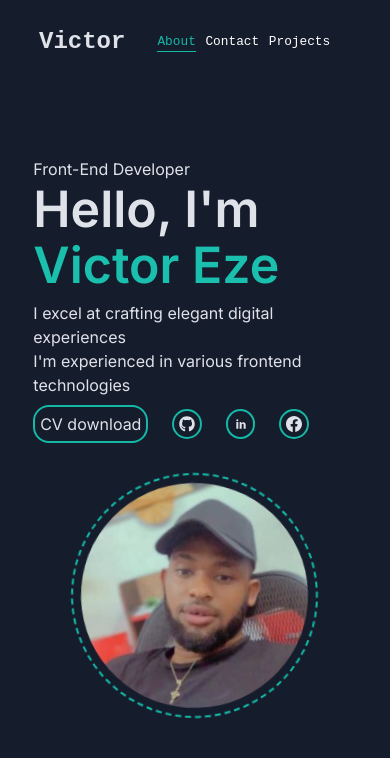
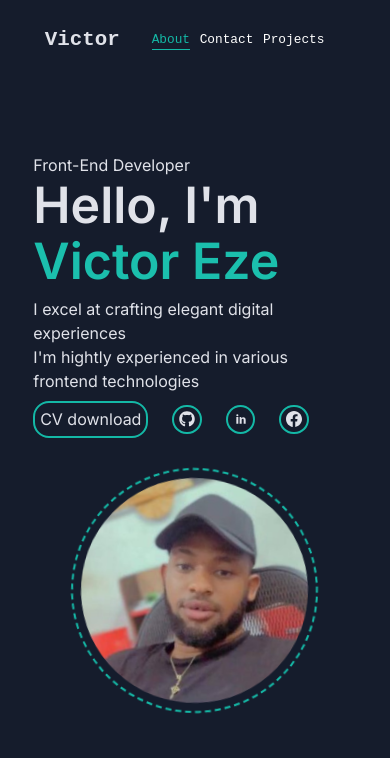
Before and after one commit to VictorKingsHub/victor_portfolio, a Next.js app: page / in a window 390 px wide. Shown: the top 758 px of the page. Built offline with nearby package versions, Linux system fonts and the light colour scheme.

Commit message:
working on hero

```diff
--- a/components/header/Navigation.module.css
+++ b/components/header/Navigation.module.css
@@ -18,6 +18,7 @@
     font-weight: 600;
 
     @media (max-width: 767px) {
+        font-size: 1.3rem;
     }
 }
 
--- a/ui/about/hero/Hero.tsx
+++ b/ui/about/hero/Hero.tsx
@@ -17,7 +17,7 @@ const HeroSection = () => {
                 </div>
                 <div className='px-3'>
                     <p>I excel at crafting elegant digital experiences <br />
-                        I&apos;m experienced in various frontend technologies</p>
+                        I&apos;m hightly experienced in various frontend technologies</p>
                 </div>
                 <div className={styles.down}>
                     <Link href="/" className={styles.Link}>CV download</Link>
```
